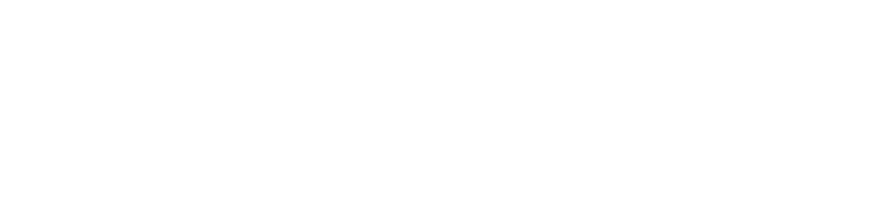
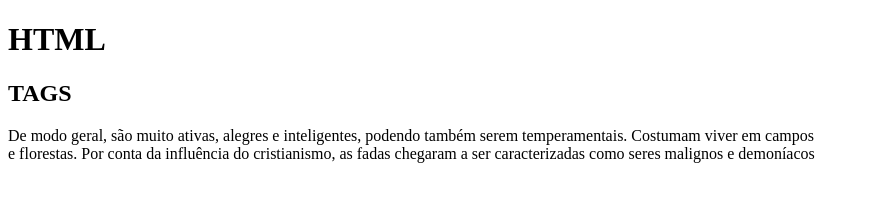
Before and after one commit to helenaruva/primeiro_site, a plain HTML site: page index.html in a window 1280 px wide. Shown: the whole page, without its empty margins (0-870 px from the left). Drawn offline with Linux system fonts and the light colour scheme.

Commit message:
Atualizando a segundaria-02

```diff
--- a/index.html
+++ b/index.html
@@ -1,5 +1,5 @@
 <!DOCTYPE html>
-<html lang="en">
+<html lang="pt-BR">
 <head>
     <meta charset="UTF-8">
     <meta http-equiv="X-UA-Compatible" content="IE=edge">
@@ -7,6 +7,10 @@
     <title>Document</title>
 </head>
 <body>
+    <h1> HTML</h1>
+
+    <h2> TAGS</h2>
+    <p> De modo geral, são muito ativas, alegres e inteligentes, podendo também serem temperamentais. Costumam viver em campos <br> e florestas. Por conta da influência do cristianismo, as fadas chegaram a ser caracterizadas como seres malignos e demoníacos</p>
 
 </body>
 </html>
```
